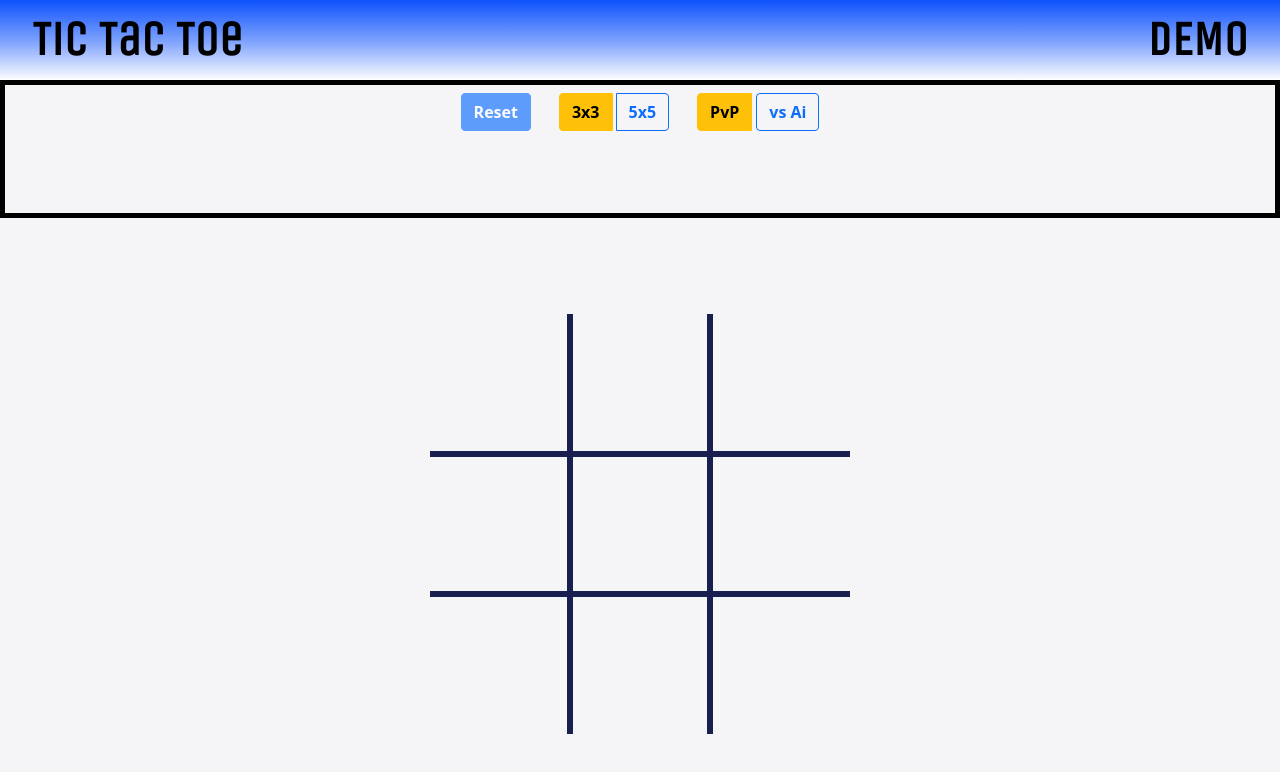
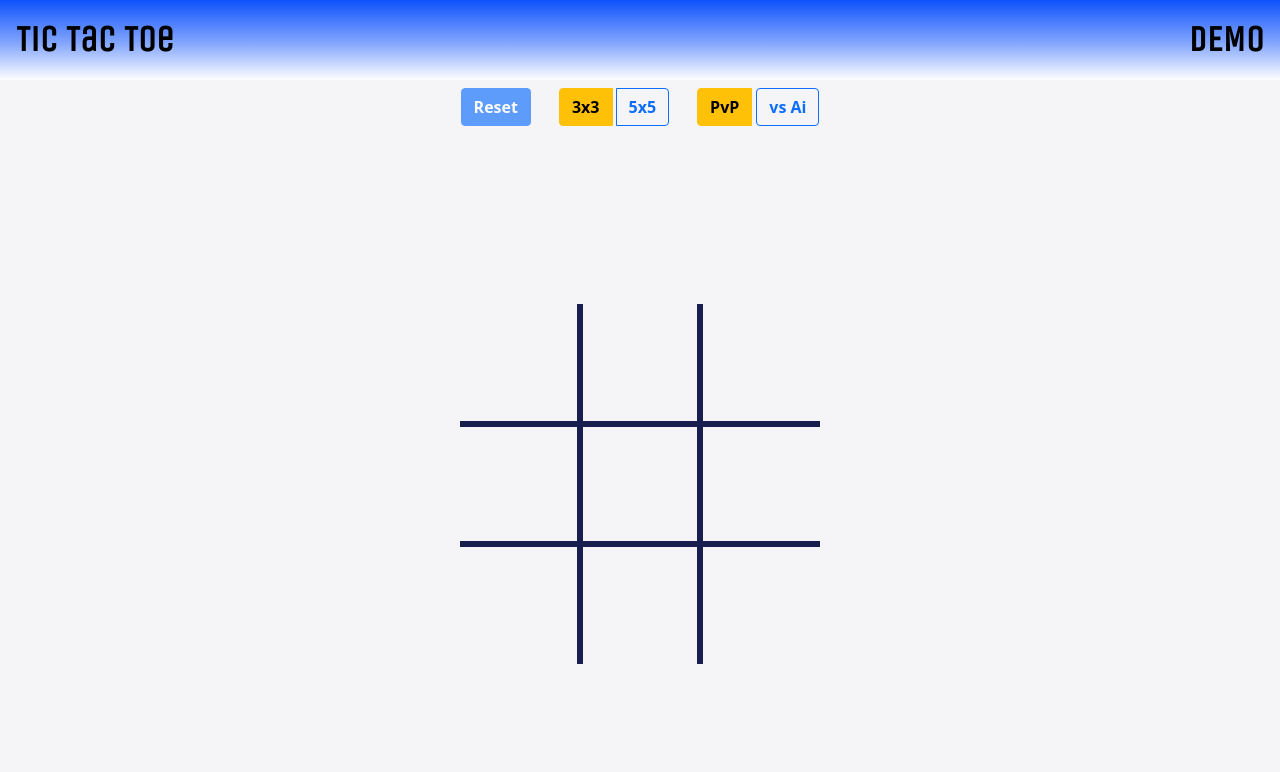
Before and after one commit to hanifahmadov/tic-tac-toe, a React (Create React App) app: page / in a window 1280 px wide. Shown: the top 772 px of the page. Built offline with nearby package versions, Linux system fonts and the light colour scheme.

Commit message:
setting borderline removed

```diff
--- a/src/comps/shared/app.styled.js
+++ b/src/comps/shared/app.styled.js
@@ -4,7 +4,7 @@ import styled, { createGlobalStyle } from "styled-components";
 export const ISettings = styled.div`
 	width: 100%;
 
-	border: 5px solid black;
+
 
 `;
 
```
